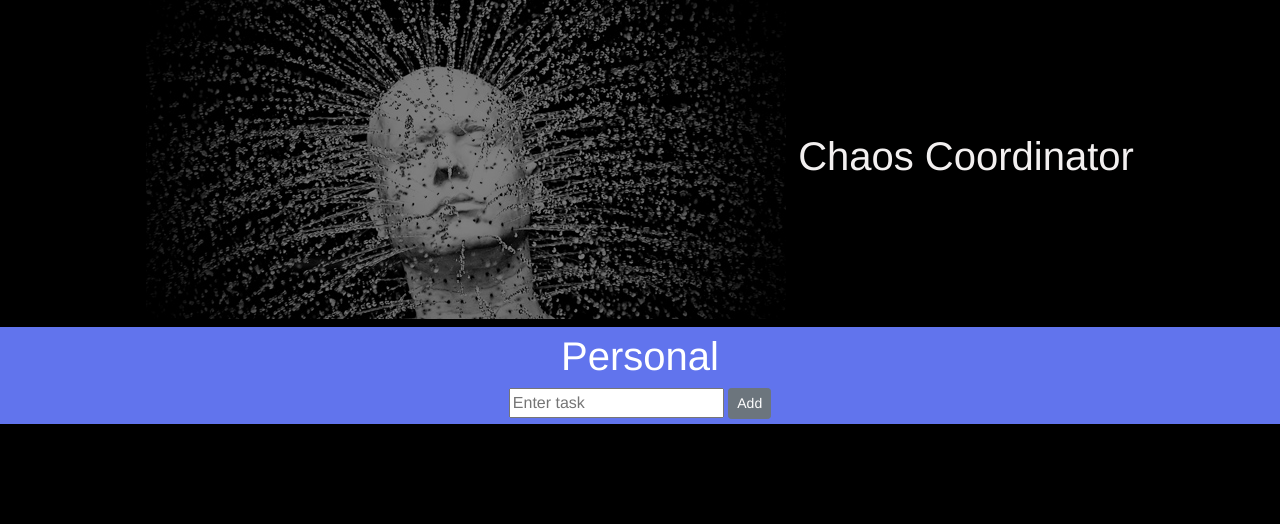
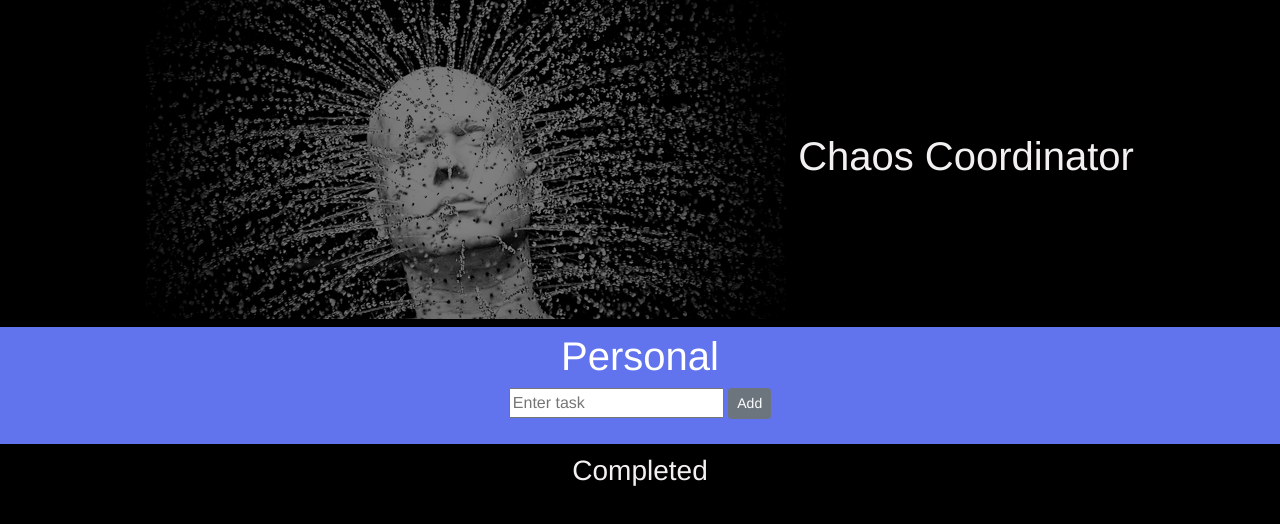
Before and after one commit to IslaChaos13/Chaos-Coordinator, a website: page index.html in a window 1280 px wide. Both pictures are taken after a click on the element 640 px from the left and 429 px from the top of the page. Drawn offline with nearby package versions, Linux system fonts and the light colour scheme.

Commit message:
Added a completed list in a separate location.

```diff
--- a/index.html
+++ b/index.html
@@ -21,6 +21,13 @@
         <button id = "listBtn" type="button" class="btn btn-secondary btn-sm">Add</button>
     <ul id = "mainList"></ul>
     </form>
+
+
+</div>
+
+<div>
+
+    <ul id = "completedList"><h3>Completed</h3></ul>
 </div>
 
       <script src="./index.js"></script>
--- a/index.js
+++ b/index.js
@@ -1,6 +1,8 @@
 const input = document.querySelector('#inputTask')
 const button = document.querySelector('#listBtn')
 const list = document.querySelector('#mainList')
+const fin= document.querySelector('#completedList')
+
 let done = false;
 
 function addTask(event) {
@@ -15,7 +17,9 @@ function addTask(event) {
     input.value = "";
 }
 
+
 button.addEventListener('click', addTask)
+
 input.addEventListener("keydown", (event) => {
     if (event.key === 'Enter') {
         event.preventDefault()
@@ -37,26 +41,35 @@ list.addEventListener("mouseout", (event)=>{
     }
 })
 
+// list.addEventListener("click", (event) => {
+//     if (event.target.tagName === "LI") {
+//         event.target.style.textDecoration = "line-through";
+//     }
+// });
+
+// list.addEventListener("click", (event) => {
+//     done = !done;
+
+//     if (done){
+//         event.target.style.textDecoration = "line-through";
+//     } else {
+//         event.target.style.textDecoration = "";
+//     }
+
+// });
+
 list.addEventListener("click", (event) => {
-    if (event.target.tagName === "LI") {
-        event.target.style.textDecoration = "line-through";
-    }
+    if (event.target.tagName !== "LI") return;
+
+    const item = event.target;
+
+    item.style.textDecoration = "line-through";
+
+    fin.appendChild(item);
 });
 
-list.addEventListener("click", (event) => {
-    done = !done;
-
-    if (done){
-        event.target.style.textDecoration = "line-through";
-    } else {
-        event.target.style.textDecoration = "";
-    }
-
-});
-
-list.addEventListener("click", (event) => {
-    if (event.target.style.textDecoration === "line-through"){
-        event.target.remove()
-    }else{
-        event.target.style.textDecoration = "line-through"}
-});
+//     if (event.target.style.textDecoration === "line-through"){
+//         event.target.remove()
+//     }else{
+//         event.target.style.textDecoration = "line-through"}
+// });
--- a/style.css
+++ b/style.css
@@ -24,6 +24,10 @@
     cursor: default;
     }
 
+#MasterList h1{
+    color: white;
+}
+
 #mainList{
     list-style: none;
     color: white;
@@ -32,6 +36,20 @@
     font-size: 14pt;
 }
 
-#MasterList h1{
+#completedList{
+    list-style: none;
     color: white;
+    padding: 5px;
+    margin: 5px;
+    font-size: 14pt;
+    text-align: center;
+    justify-content: center;
 }
+
+div h3{
+    font-family: 'Franklin Gothic Medium';
+    color: rgb(243, 240, 240);
+    display: center;
+    text-align: center;
+    justify-content: center;
+}
```
